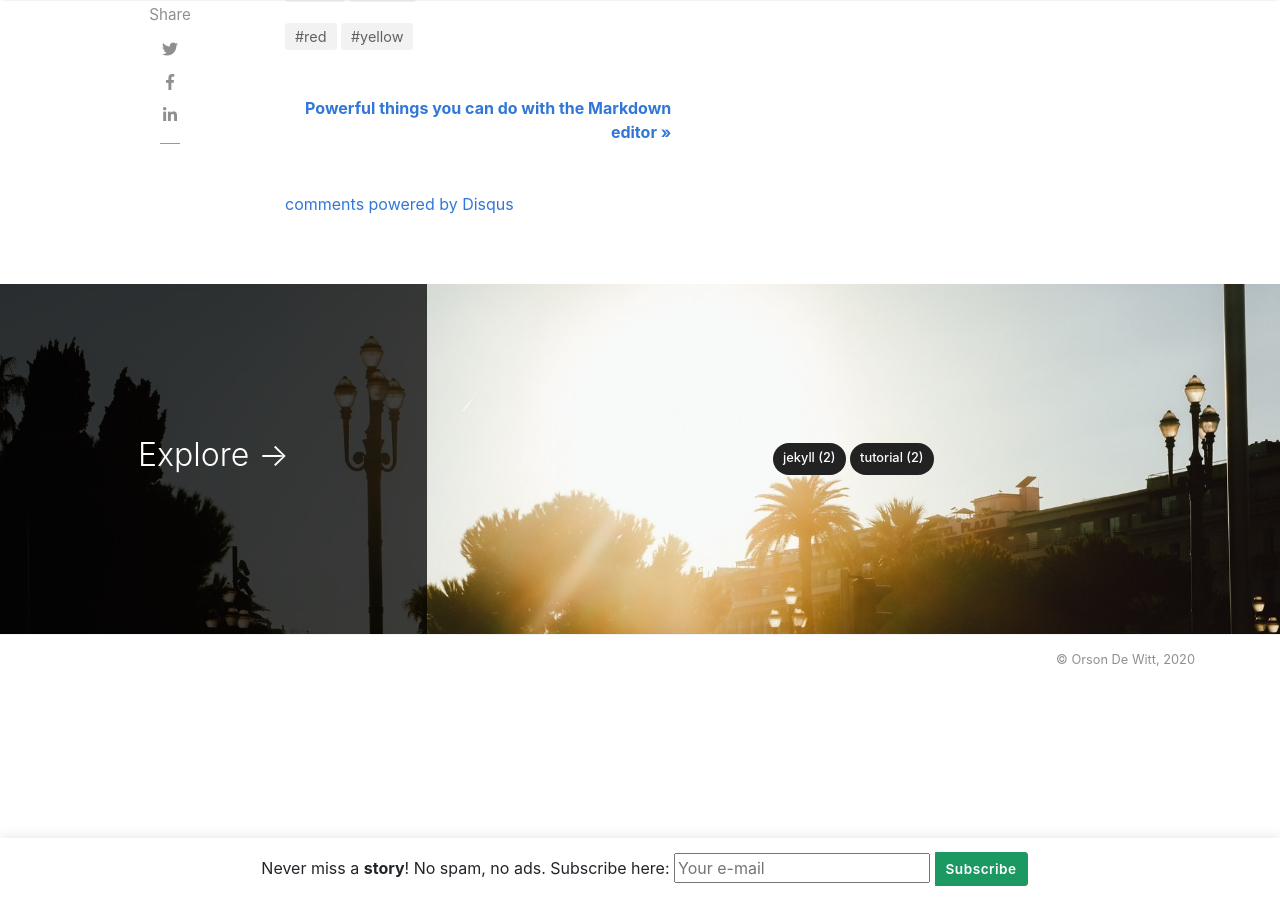
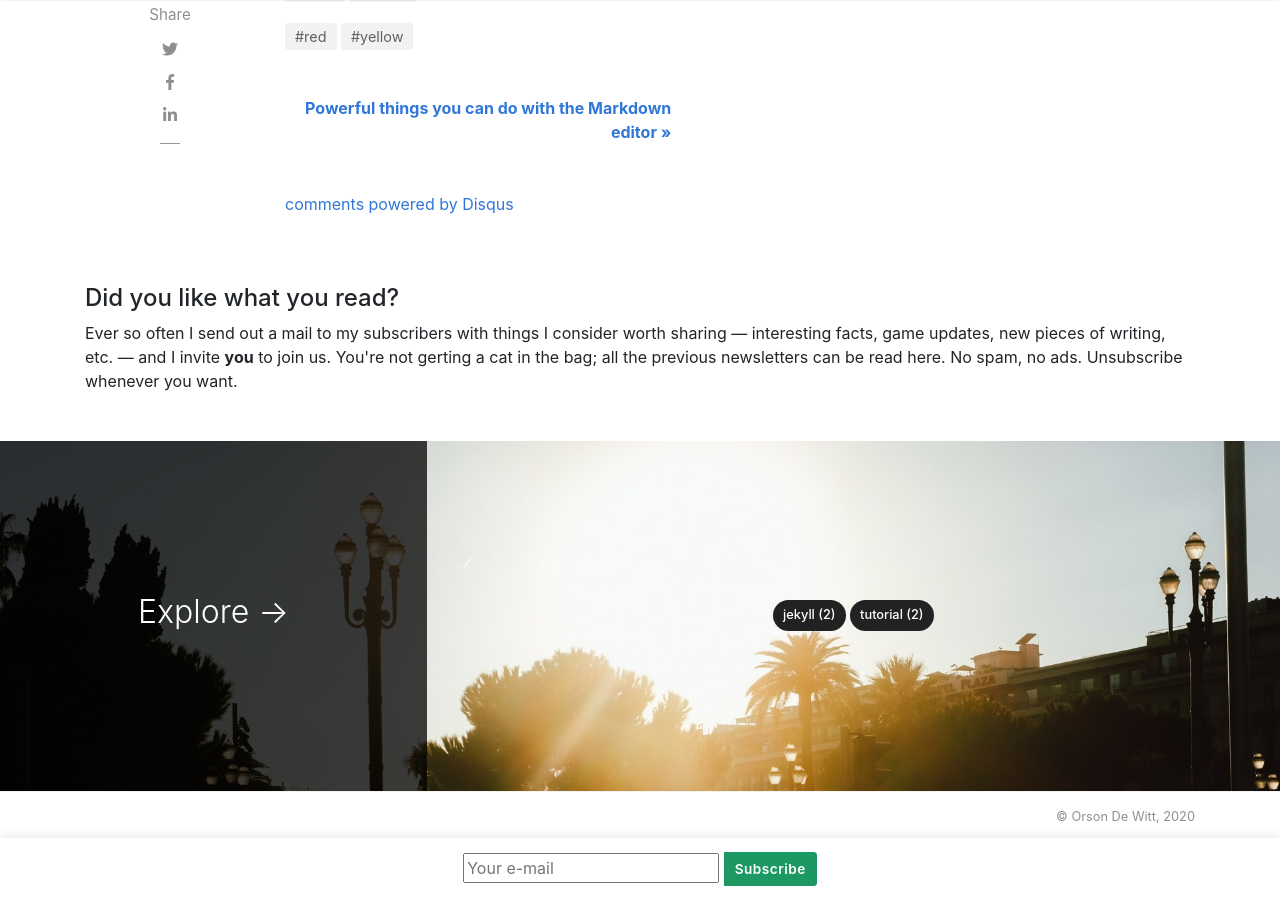
Before and after one commit to OrsonDWitt/OrsonDWitt.github.io, a Jekyll site: the page built from _posts/2018-01-11-quick-start-guide.md, in a window 1280 px wide and 900 px high, scrolled down 1910 px. Built offline with Jekyll 4.4.1, drawn with Linux system fonts in a browser that asks for light colours; nearby versions of some CDN libraries; comment, search, counter and statistics services are not loaded.

Commit message:
Update default.html

```diff
--- a/_layouts/default.html
+++ b/_layouts/default.html
@@ -128,12 +128,12 @@
 ================================================== -->
 <div class="main-content">
     {{ content }}
-<!--
+{% if page.layout == 'post' %}
 <h4>Did you like what you read?</h4>
 Ever so often I send out a mail to my subscribers with things I consider worth sharing — interesting facts, game updates, new pieces of writing, etc. — and I invite <b>you</b> to join us.
 You're not gerting a cat in the bag; all the previous newsletters can be read here.
 No spam, no ads. Unsubscribe whenever you want.
--->
+{% endif %}
 </div>
 </div>
 </div>
@@ -142,7 +142,13 @@ No spam, no ads. Unsubscribe whenever you want.
 ================================================== -->
 <div class="alertbar">
 	<div class="container text-center">
-		<span> &nbsp; Never miss a <b>story</b>! No spam, no ads. Subscribe here: </span>
+		{% if page.url == "/about" %}
+
+		{% elsif page.layout == 'post' %}
+
+		{% else %}
+		All writing efforts are currently being redirected into development of the interactive fiction/strategy video game <b>Egypt: Shattered Order</b>. If you wish to follow its development, feel free to join the mailing list.
+		{% endif %}
                     <form id="sender-subscribe" target="_blank" action="https://app.sender.net/forms/sender_subscription/2812/e3bbda51" class="wj-contact-form validate" method="POST" novalidate>
             <div class="mc-field-group">
 			    <input name="email" class="required email" id="email" data-label="E-mail" autocomplete="on" placeholder="Your e-mail" required>
```
